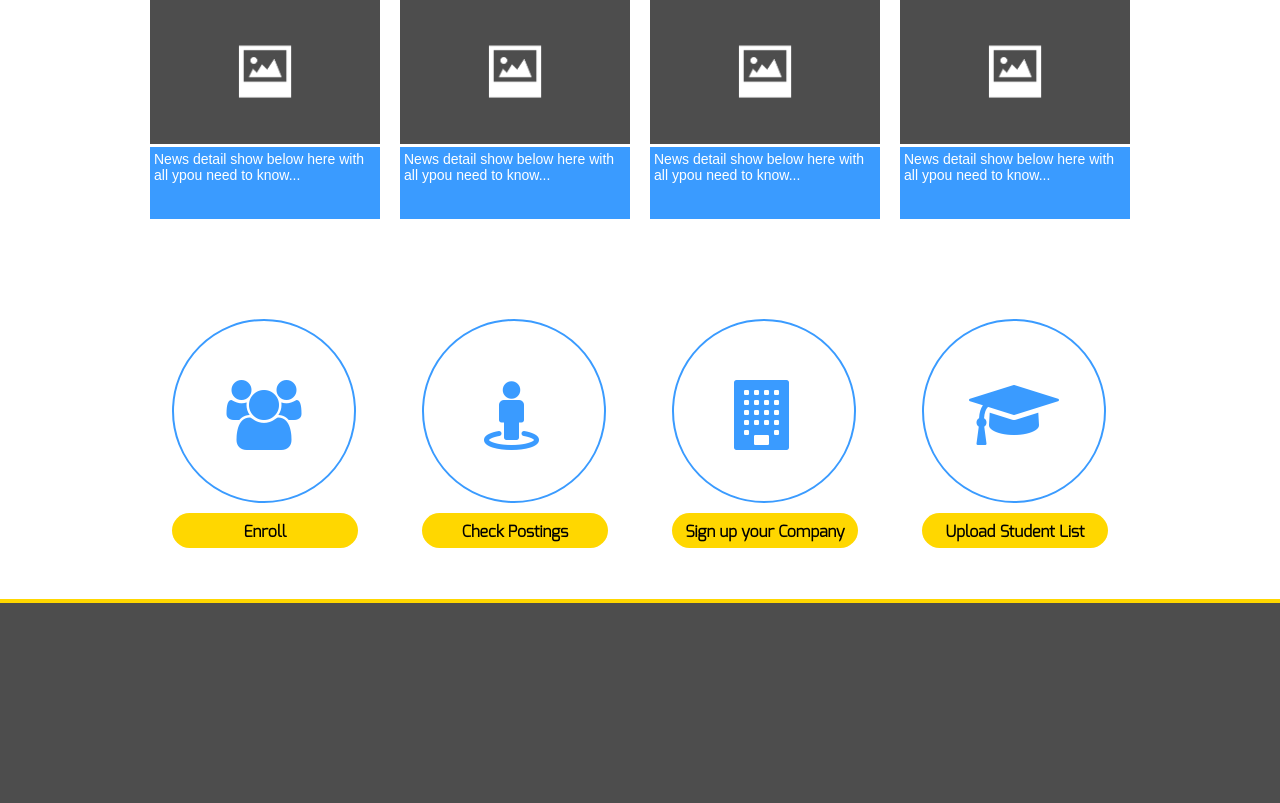
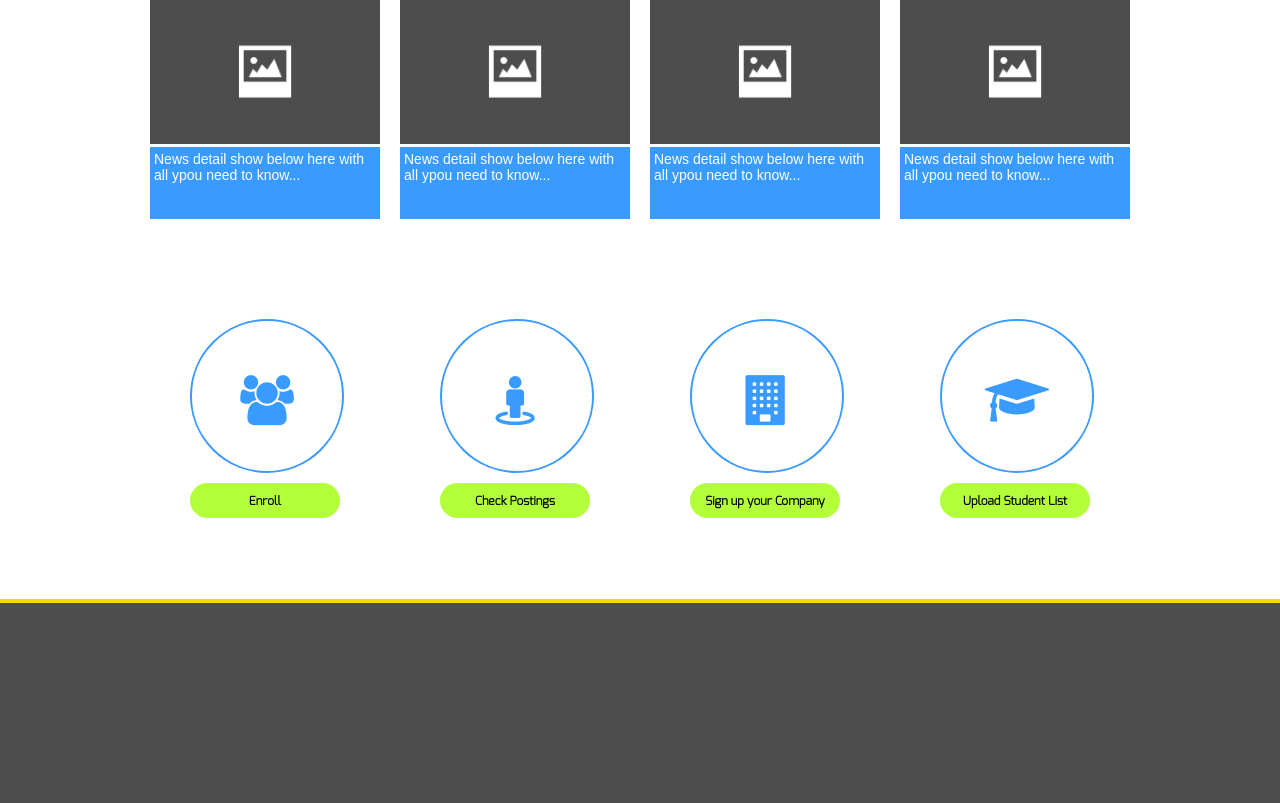
Before and after one commit to Valley-View-University/NSPMS, a PHP site: page / in a window 1280 px wide. Shown: the part 611-1414 px from the top of the page. Run offline with PHP 8.4, Linux system fonts and the light colour scheme.

Commit message:
quick link style changes

```diff
--- a/css/main.css
+++ b/css/main.css
@@ -131,15 +131,15 @@ body{
 }
 .qlinkbx{
 	float: left;
-    width: 186px;
+    width: 150px;
     cursor: pointer;
-    margin: 0px 32px;
+    margin: 0px 50px;
     height: 260px;
 }
 .qltopbx{
 	float: left;
-	width: 180px;
-	height: 180px;
+    width: 150px;
+    height: 150px;
     border-radius: 100px;
     border: 2px solid #3a9bff;
 }
@@ -149,13 +149,14 @@ body{
     margin-top: 10px;
     height: 35px;
     font-weight: bolder;
+    font-size: 12px;
     text-align: center;
     border-radius: 20px;
-	background-color: #ffd700;
+    background-color: #b3ff3a;
     color: #000;
 }
 .qlinkname span{
-	margin-top: 8px;
+	margin-top: 10px;
     float: left;
     width: 100%;
 }
@@ -163,11 +164,11 @@ body{
     float: left;
     text-align: center;
     line-height: 50px;
-    font-size: 70px;
+    font-size: 50px;
     width: 100px;
     color: #3a9bff;
-    margin-left: 40px;
-    margin-top: 70px;
+    margin-left: 25px;
+    margin-top: 55px;
     height: 100px;
     font-family: 'FontAwesome';
 }
```
Lines whose indentation alone changed are shown as unchanged.
